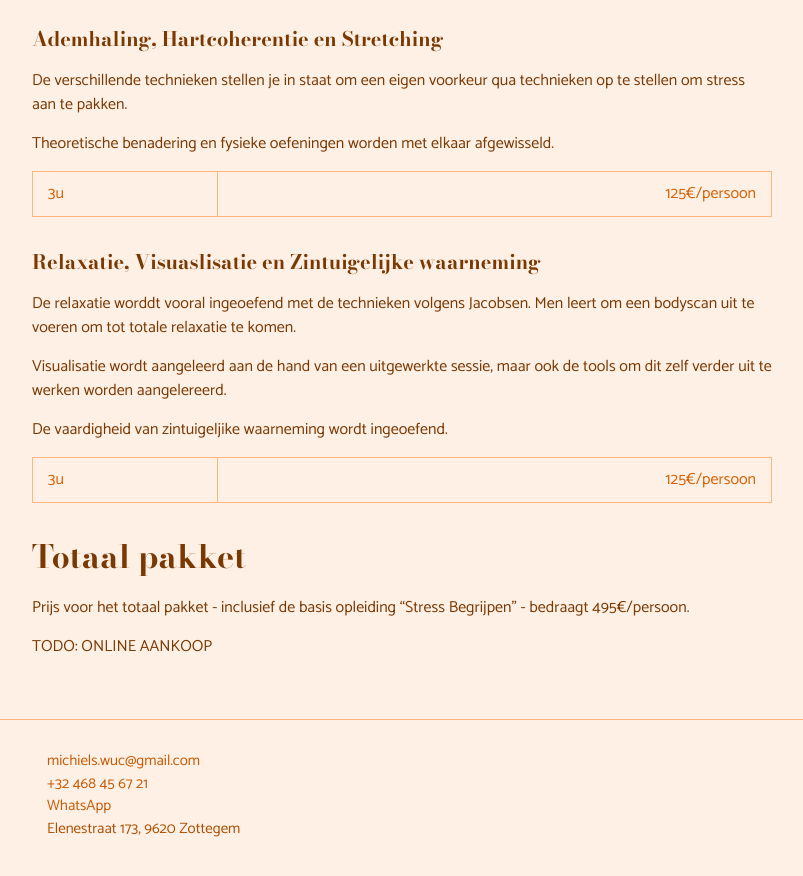
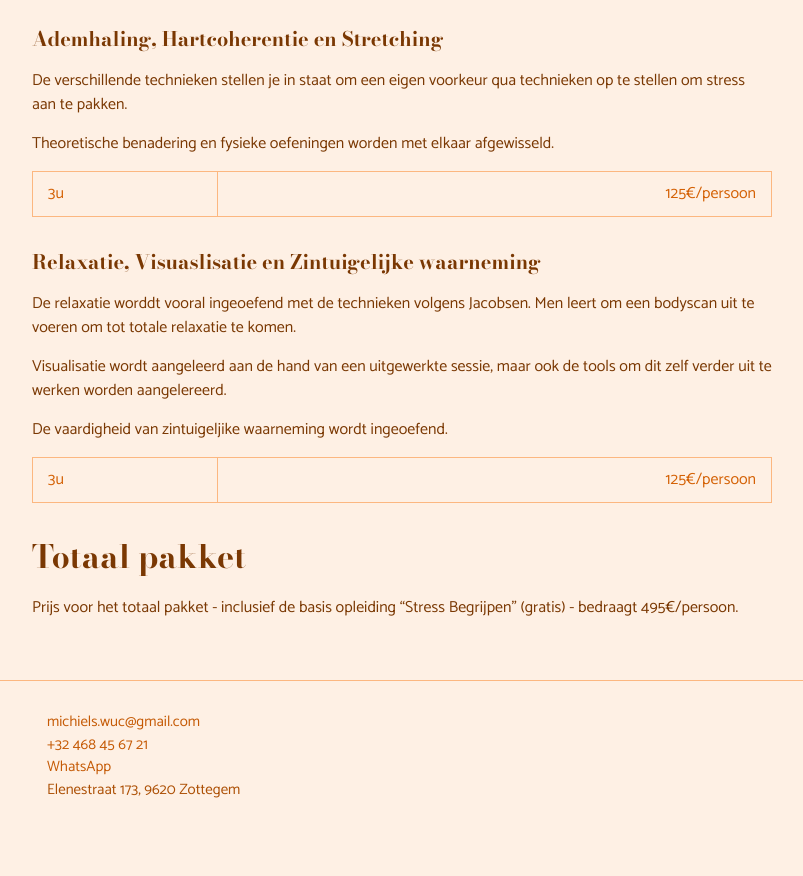
Before and after one commit to koenhandekyn/marijkemichiels, a Jekyll site: the page built from workshops.md, in a window 1280 px wide and 900 px high, scrolled down 1345 px. Shown: the top 876 px of the window, without its empty margins (238-1041 px from the left). Built offline with Jekyll 4.4.1, drawn with Linux system fonts in a browser that asks for light colours.

Commit message:
initial commit

```diff
--- a/workshops.md
+++ b/workshops.md
@@ -90,6 +90,4 @@ De vaardigheid van zintuigeljike waarneming wordt ingeoefend.
 
 ## Totaal pakket
 
-Prijs voor het totaal pakket - inclusief de basis opleiding "Stress Begrijpen" - bedraagt 495€/persoon.
-
-TODO: ONLINE AANKOOP
+Prijs voor het totaal pakket - inclusief de basis opleiding "Stress Begrijpen" (gratis) - bedraagt 495€/persoon.
```
Also changed, not shown: index.md (+2 -1 lines).
